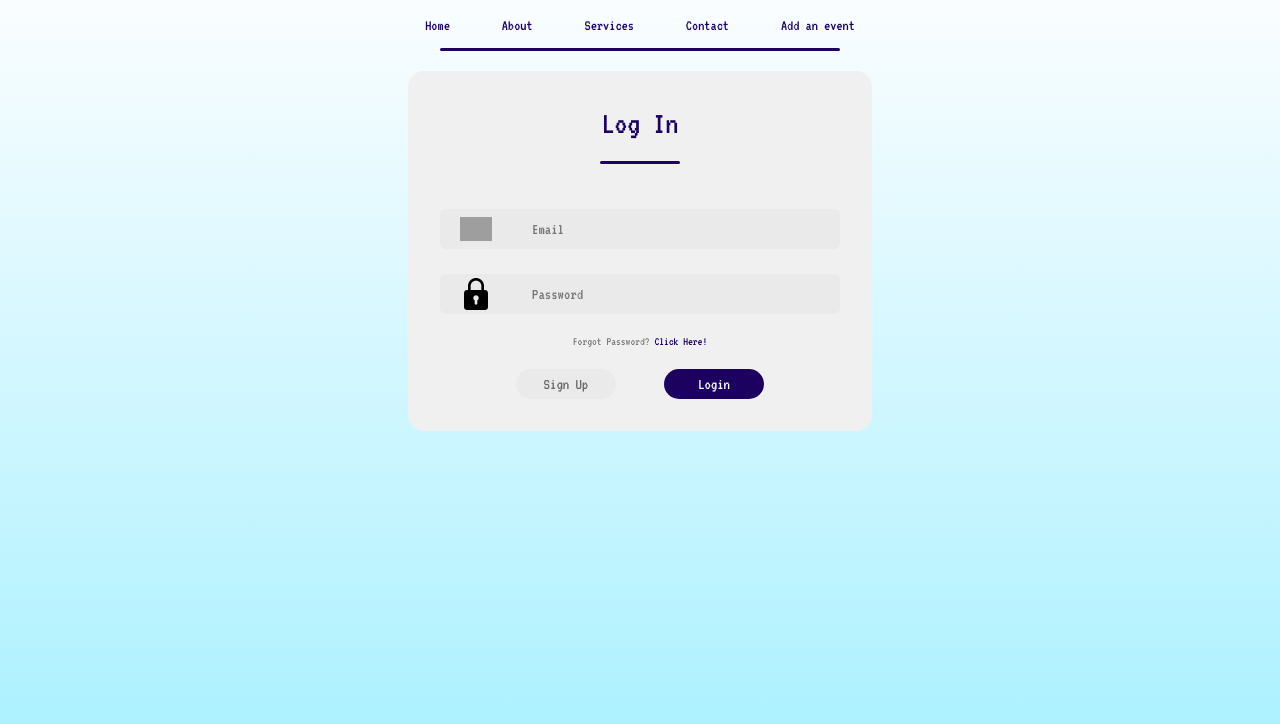
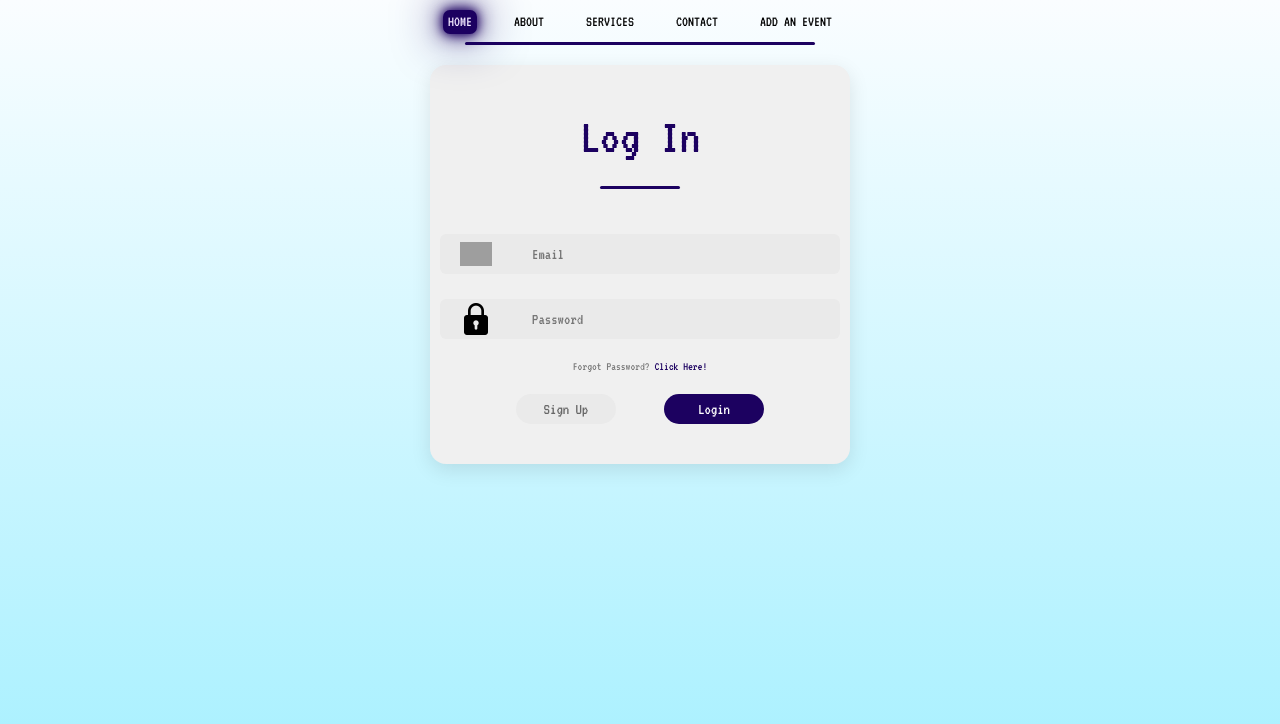
Before and after one commit to SOEN341-2025/Frontend, a React (Vite) app: page / in a window 1280 px wide. Shown: the top 724 px of the page. Built offline with nearby package versions, Linux system fonts and the light colour scheme; grey boxes are pictures that could not be loaded.

Commit message:
Added a layout using outlet and navbar with its styling

```diff
--- a/package.json
+++ b/package.json
@@ -10,6 +10,8 @@
     "preview": "vite preview"
   },
   "dependencies": {
+    "bootstrap": "^5.3.8",
+    "framer-motion": "^12.23.22",
     "react": "^19.1.1",
     "react-dom": "^19.1.1",
     "react-router-dom": "^7.9.3"
--- a/src/App.jsx
+++ b/src/App.jsx
@@ -1,24 +1,25 @@
-import Header from './components/Header.jsx'
-import Footer from './components/Footer.jsx'
+
 import React from 'react'
 import {Routes, Route} from "react-router-dom"
 import Add_event_page from './pages/addEventPage/addEventPage';
-import Home from "./pages/home/Home";
+import Home from "./pages/home/home";
+import Layout from "./components/Layout";
+
 
 function App() {
-
-  return (
-    <>
-      <main className = "main-content">
-        <Routes>
-          <Route path="/" element={<Home/>}/>
-          <Route path="/Add_event_page" element={<Add_event_page />}/>
-        </Routes>
-      </main>
-
-    </>
+   return (
+    <Routes>
+      <Route path="/" element={<Layout />}>
+        <Route index element={<Home />} />
+        <Route path="Add_event_page" element={<Add_event_page />} />
+        {/*placerholders for now */}
+        <Route path="about" element={<h2>About Page</h2>} />
+        <Route path="services" element={<h2>Services Page</h2>} />
+        <Route path="contact" element={<h2>Contact Page</h2>} />
+      </Route>
+    </Routes>
   );
-
 }
 
+
 export default App
--- a/src/components/Footer.jsx
+++ b/src/components/Footer.jsx
@@ -1,10 +1,11 @@
-function Footer() {
+import "./Footer.css";
+
+export default function Footer() {
+
   return (
-    <footer>
-     <p>&copy; {new Date().getFullYear()} SOEN341 Project </p>
+    <footer className="footer">
+
+      <p className="footer-text"></p>
     </footer>
   );
 }
-
-export default Footer;
-/* Template. To change*/
--- a/src/components/Header.jsx
+++ b/src/components/Header.jsx
@@ -1,18 +1,9 @@
-function Header() {
-    return (
-        <header>
-            <h1></h1>
-            <nav className="header-nav">
-                <a href="#">Home</a>
-                <a href="#">About</a>
-                <a href="#">Services</a>
-                <a href="#">Contact</a>
-                <a href="Add_event_page">Add an event</a>
-            </nav>
-            <div className="header-bar"></div>
-        </header>
-    );
+
+
+export default function Header() {
+  return (
+    <header>
+      <h1></h1>
+    </header>
+  );
 }
-export default Header
-/*add hrefs later*/
-/*Template. To change*/
--- /dev/null
+++ b/src/components/Layout.jsx
@@ -0,0 +1,15 @@
+import Navbar from "./navbar/navbar";
+import Footer from "./Footer.jsx";
+import { Outlet } from "react-router-dom";
+
+export default function Layout() {
+  return (
+    <>
+      <Navbar />
+      <main className="main-content">
+        <Outlet />
+      </main>
+      <Footer />
+    </>
+  );
+}
--- a/src/components/navbar/navbar.jsx
+++ b/src/components/navbar/navbar.jsx
@@ -0,0 +1,36 @@
+import { NavLink } from "react-router-dom";
+import styles from "./navbar.module.css";
+
+export default function Navbar() {
+  return (
+    <header>
+      <nav className={styles.headerNav}>
+        <NavLink to="/" className={({ isActive }) =>
+            isActive ? `${styles.navLink} ${styles.active}` : styles.navLink}>
+          Home
+        </NavLink>
+
+        <NavLink to="/about" className={({ isActive }) =>
+            isActive ? `${styles.navLink} ${styles.active}` : styles.navLink}>
+          About
+        </NavLink>
+
+        <NavLink to="/services" className={({ isActive }) =>
+            isActive ? `${styles.navLink} ${styles.active}` : styles.navLink}>
+          Services
+        </NavLink>
+
+        <NavLink to="/contact" className={({ isActive }) =>
+            isActive ? `${styles.navLink} ${styles.active}` : styles.navLink}>
+          Contact
+        </NavLink>
+
+        <NavLink to="/Add_event_page" className={({ isActive }) =>
+            isActive ? `${styles.navLink} ${styles.active}` : styles.navLink}>
+          Add an event
+        </NavLink>
+      </nav>
+      <div className={styles.headerBar}></div>
+    </header>
+  );
+}
--- a/src/components/navbar/navbar.module.css
+++ b/src/components/navbar/navbar.module.css
@@ -0,0 +1,49 @@
+.headerNav {
+  display: flex;
+  justify-content: center;
+  align-items: center;
+  gap: 2em;
+  margin-top: 10px;
+  margin-bottom: 8px;
+}
+
+.navLink {
+  position: relative;
+  border: transparent;
+  border-radius: 7px;
+  padding: 2px 5px;
+  font-size: 15px;
+  color: rgb(0, 0, 0);
+  text-decoration: none;
+  cursor: pointer;
+  transition: all 0.25s ease-in-out;
+  text-transform: uppercase;
+
+}
+
+/* hover bright glow */
+.navLink:hover {
+  border-color: #5c41bd;
+  box-shadow: 0 0 10px #ffae42, 0 0 15px #ffb343;
+  color: #1c0160;
+}
+
+/* active full glow */
+.active {
+  background-color: #1c0160;
+  color: #f2e9ff;
+  border-color: #1c0160;
+  box-shadow:
+    0 0 10px #1c0160,
+    0 0 20px #1c0160,
+    0 0 50px #1c0160;
+  transition: all 0.2s ease-in-out;
+}
+
+.headerBar {
+  width: 350px;
+  height: 3px;
+  background: #1c0160;
+  border-radius: 3px;
+  margin: 0 auto 8px auto;
+}
--- a/src/pages/loginsignup/LoginSignup.css
+++ b/src/pages/loginsignup/LoginSignup.css
@@ -6,21 +6,28 @@
 
 }
 
+
 .container{
-
     display: flex;
     flex-direction: column;
+    align-items: center;
+    justify-content: center;
     background-color: #f0f0f0;
-    padding: 32px 32px 32px 32px;
-    max-width: 600px;
+    padding: 40px 48px;
+    max-width: 420px;
     width: 100%;
-    margin: auto;
+    margin: 60px auto;
     box-sizing: border-box;
     border-radius: 16px;
+    box-shadow: 0 6px 20px rgba(0,0,0,0.1);
     margin-top: 20px;
+    transition: transform 0.25s ease, box-shadow 0.25 ease;
+}
 
-
-
+/* added hover lift effect */
+.container:hover {
+  transform: translateY(-3px);
+  box-shadow: 0 8px 28px rgba(0, 0, 0, 0.15);
 }
 
 .header{
@@ -38,6 +45,11 @@
     font-size: 32px;
     font-weight: 600;
 
+}
+
+/*changing the log in text size*/
+.login-text {
+  font-size: 50px;
 }
 
 .underline{
@@ -119,46 +131,6 @@
     background-color: #5e5e5e;
     color:#eaeaea;
 }
-.header-nav {
-    display: flex;
-    gap: 2em;
-    justify-content: center;
-    align-items: center;
-    margin-top: 12px;
-    margin-bottom: 8px;
-    font-size: 14px;
-}
-
-.header-nav a {
-    color: #1c0160;
-    text-decoration: none;
-    font-weight: 500;
-    font-size: 1.1em;
-    padding: 4px 12px;
-    border-radius: 6px;
-    transition: background 0.2s, color 0.2s;
-}
-
-.header-nav a:hover {
-    background: #1c0160;
-    color: #fff;
-}
-
-.header-bar {
-    width: 400px;
-    height: 3px;
-    background: #1c0160;
-    border-radius: 3px;
-    margin: 0 auto 8px auto;
-}
-a {
-  color: #000000;
-  text-decoration: inherit;
-}
-a:hover {
-  color: #ffffff;
-}
-
 
 button {
   border-radius: 8px;
@@ -171,9 +143,11 @@ button {
   cursor: pointer;
   transition: border-color 0.25s;
 }
+
 button:hover {
   border-color: #646cff;
 }
+
 button:focus,
 button:focus-visible {
   outline: 4px auto -webkit-focus-ring-color;
@@ -184,12 +158,12 @@ button:focus-visible {
     color: #213547;
     background-color: #ffffff;
   }
+
   a:hover {
     color: #747bff;
   }
+
   button {
     background-color: #f9f9f9;
   }
 }
-
-/* existing code */
--- a/src/pages/loginsignup/LoginSignup.jsx
+++ b/src/pages/loginsignup/LoginSignup.jsx
@@ -10,7 +10,7 @@ export default function LoginSignup()
   return (
     <div className="container">
         <div className="header">
-             <div className="text">{action}</div>
+           <div className={`text ${action === "Log In" ? "login-text" : ""}`}>{action}</div>
                  <div className="underline"></div>
         </div>
         <div className="inputs">
```
Also changed, not shown: src/App.css (line endings or trailing spaces), src/components/Footer.css (added), 1 other file (tests, documents, lock files or other folders).
